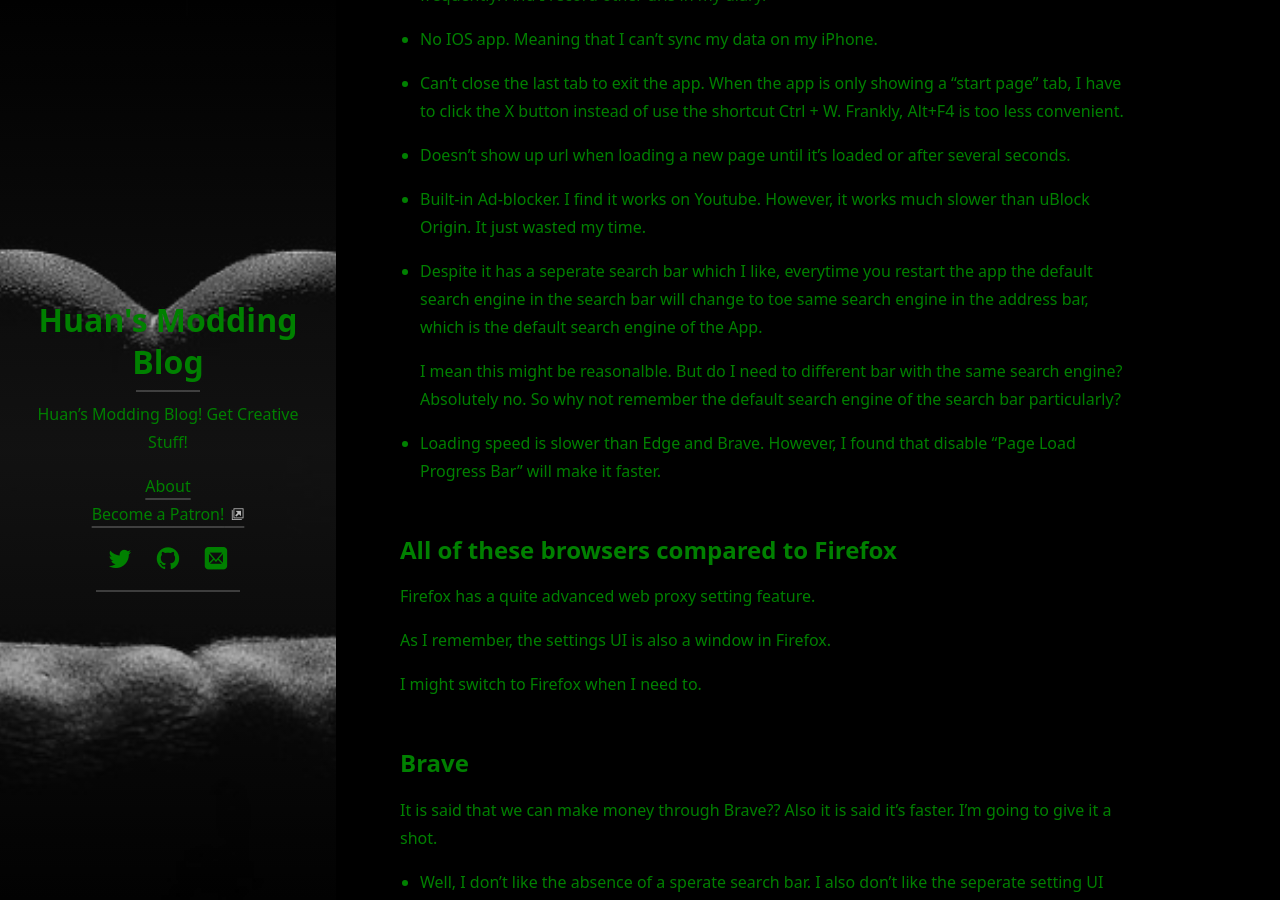
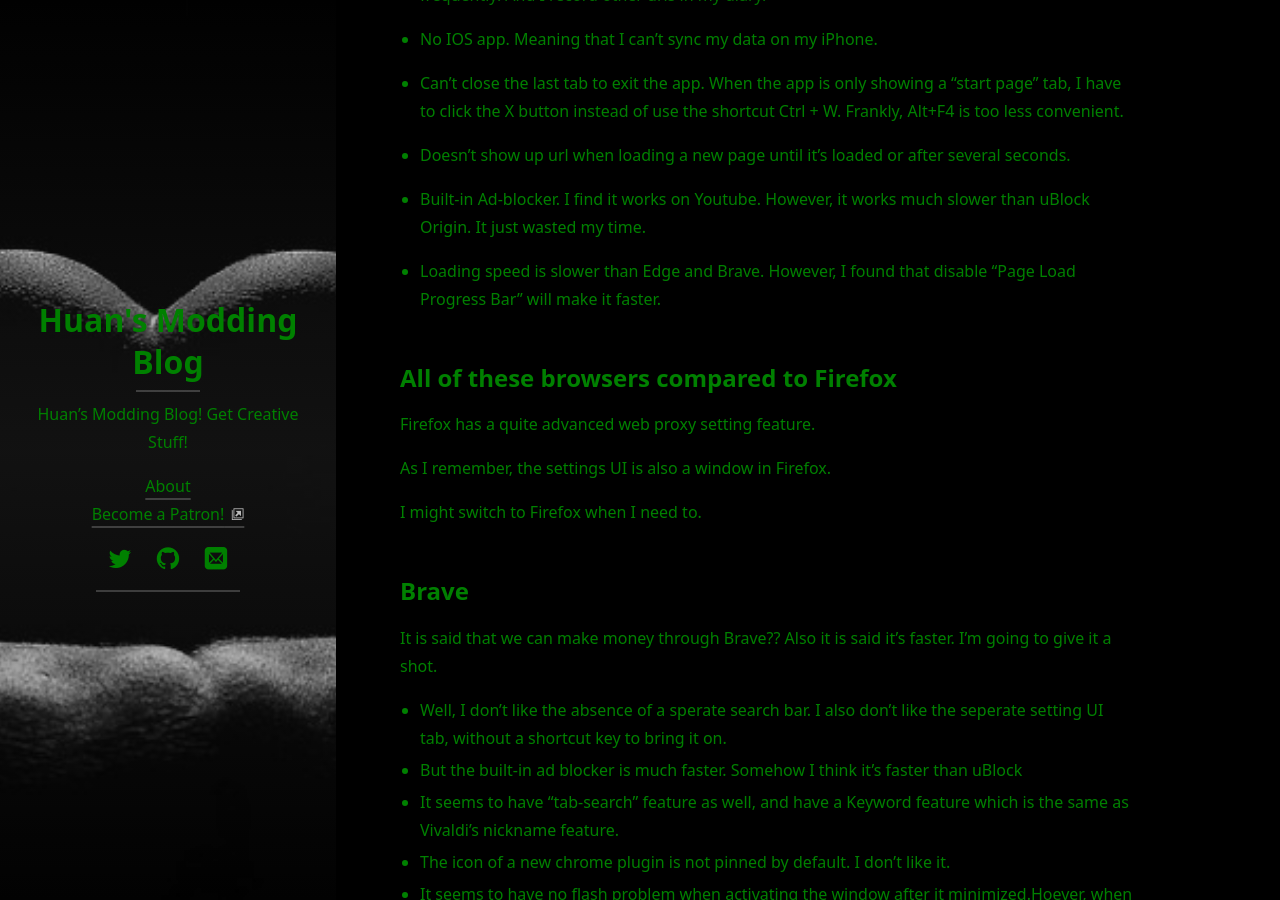
Before and after one commit to huanrenfeng/huanrenfeng.github.io, a Jekyll site: the page built from _posts/2020-11-19-switch-from-chrome-to-edge-to-vivaldi.md, in a window 1280 px wide and 900 px high, scrolled down 1956 px. Built offline with Jekyll 4.4.1, drawn with Linux system fonts in a browser that asks for light colours; cached includes are drawn as plain includes; nearby versions of some CDN libraries; some web fonts are replaced; our own code applies the rules of GitHub Pages for plain Markdown files; library files that are not in the unit come from our copies.

Commit message:
Update 2020-11-19-switch-from-chrome-to-edge-to-vivaldi.md

```diff
--- a/_posts/2020-11-19-switch-from-chrome-to-edge-to-vivaldi.md
+++ b/_posts/2020-11-19-switch-from-chrome-to-edge-to-vivaldi.md
@@ -64,10 +64,6 @@
 
 - Built-in Ad-blocker. I find it works on Youtube. However, it works much slower than uBlock Origin. It just wasted my time.
 
-- Despite it has a seperate search bar which I like, everytime you restart the app the default search engine in the search bar will change to toe same search engine in the address bar, which is the default search engine of the App.
-
-  I mean this might be reasonalble. But do I need to different bar with the same search engine? Absolutely no. So why not remember the default search engine of the search bar particularly?
-
 - Loading speed is slower than Edge and Brave. However, I found that disable "Page Load Progress Bar" will make it faster.
 
 ## All of these browsers compared to Firefox
```
